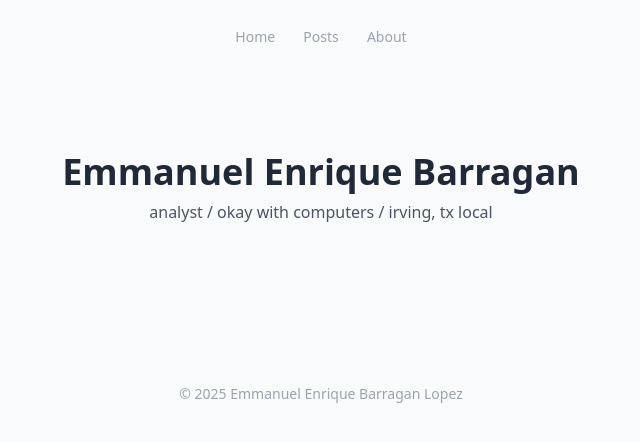
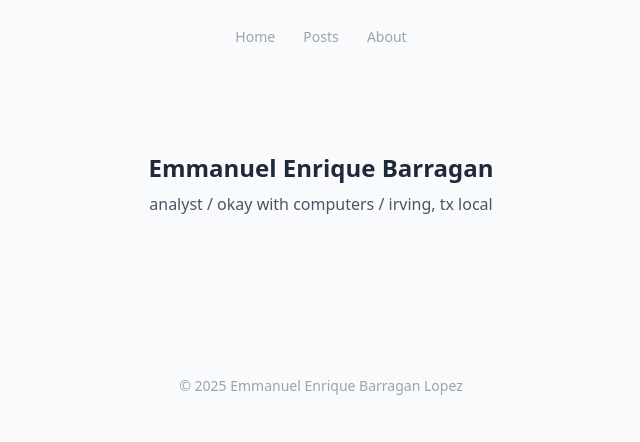
Before and after one commit to enriquebarragan/enriquebarragan.github.io, a Jekyll site: the page built from index.md, in a window 1280 px wide. Shown: the top 442 px of the page, without its empty margins (319-959 px from the left). Built offline with Jekyll 4.4.1, drawn with Linux system fonts in a browser that asks for light colours; nearby versions of some CDN libraries.

Commit message:
Update index.md

```diff
--- a/index.md
+++ b/index.md
@@ -4,10 +4,8 @@ title: Home
 ---
 
 <div class="mx-auto max-w-xl px-4 py-16 text-center space-y-10">
-
   <div>
-    <h1 class="text-4xl font-semibold mb-2 font-sans">Emmanuel Enrique Barragan</h1>
+    <h1 class="text-2xl font-semibold mb-2 font-sans">Emmanuel Enrique Barragan</h1>
     <p class="text-gray-600">analyst / okay with computers / irving, tx local</p>
   </div>
-
 </div>
```
